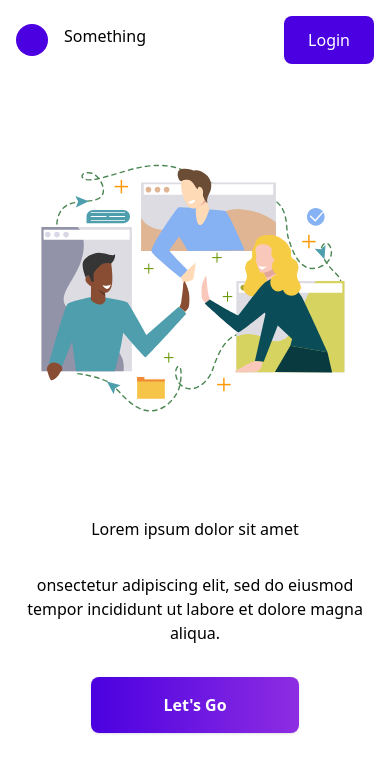
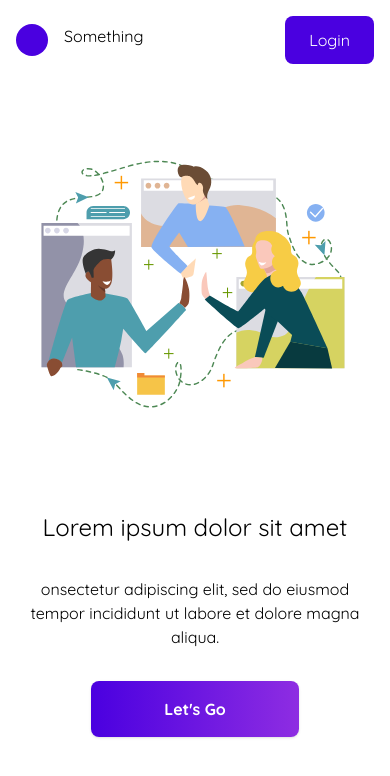
Before and after one commit to bwjctan1999/Practicum-React, a React (Vite) app: page / in a window 390 px wide. Shown: the top 776 px of the page. Built offline with nearby package versions, Linux system fonts and the light colour scheme.

Commit message:
added font styles and font sizes to index.css

```diff
--- a/src/index.css
+++ b/src/index.css
@@ -1,7 +1,46 @@
+@import url('https://fonts.googleapis.com/css2?family=Open+Sans:ital,wght@0,300;0,400;0,500;0,600;0,700;0,800;1,300;1,400;1,500;1,600;1,700;1,800&display=swap');
+@import url('https://fonts.googleapis.com/css2?family=Quicksand:wght@300;400;500;600;700&display=swap');
+
 @tailwind base;
 @tailwind components;
 @tailwind utilities;
 
+
 :root {
+  font-family: 'Quicksand', sans-serif;
+}
 
+h1 {
+  font-size: 6rem;
 }
+
+h2 {
+  font-size: 3.75rem;
+}
+
+h3 {
+  font-size: 3rem;
+}
+
+h4 {
+  font-size: 2.125rem;
+}
+
+h5 {
+  font-size: 1.5rem;
+}
+
+h6 {
+  font-size: 1.25rem;
+}
+
+
+@media (max-width: 600px) {
+  h2 {
+    font-size: 1.5rem;
+  }
+
+  h5 {
+    font-size: 1rem;
+  }
+}
```
